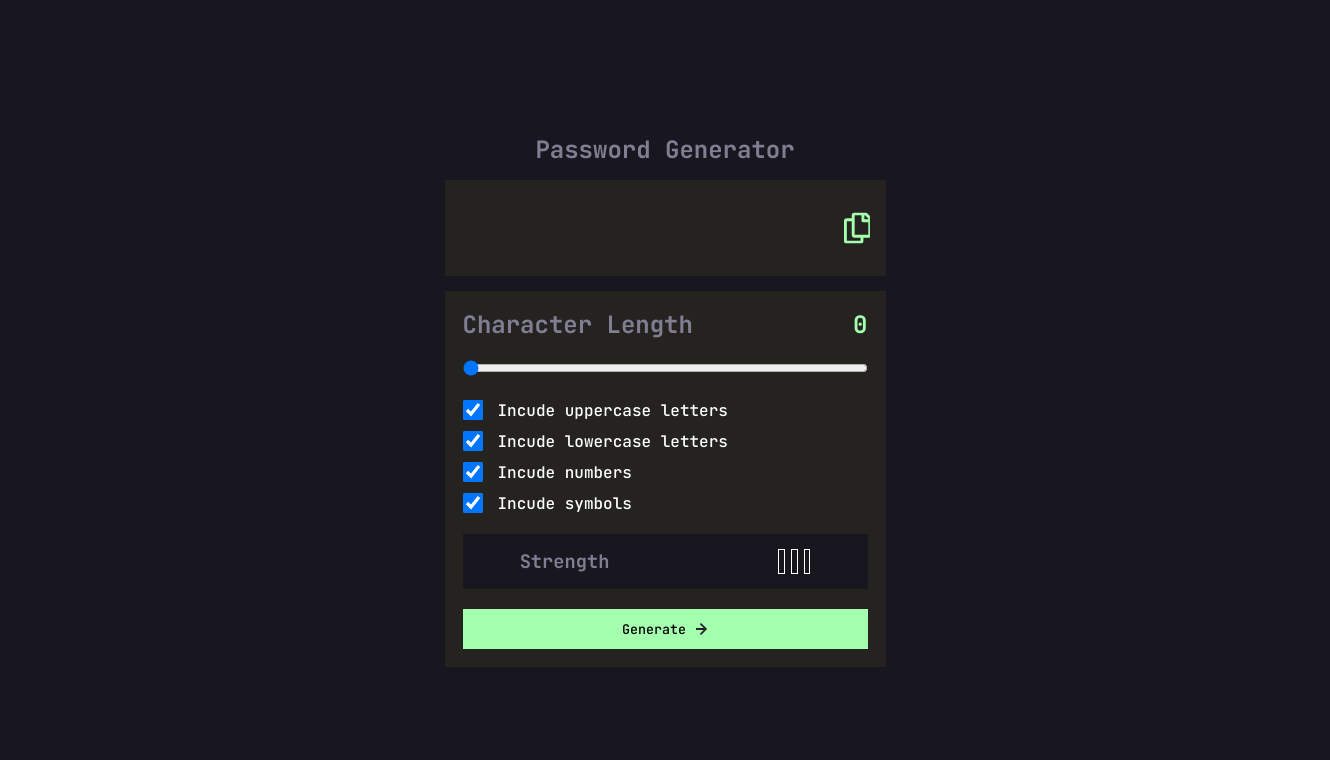
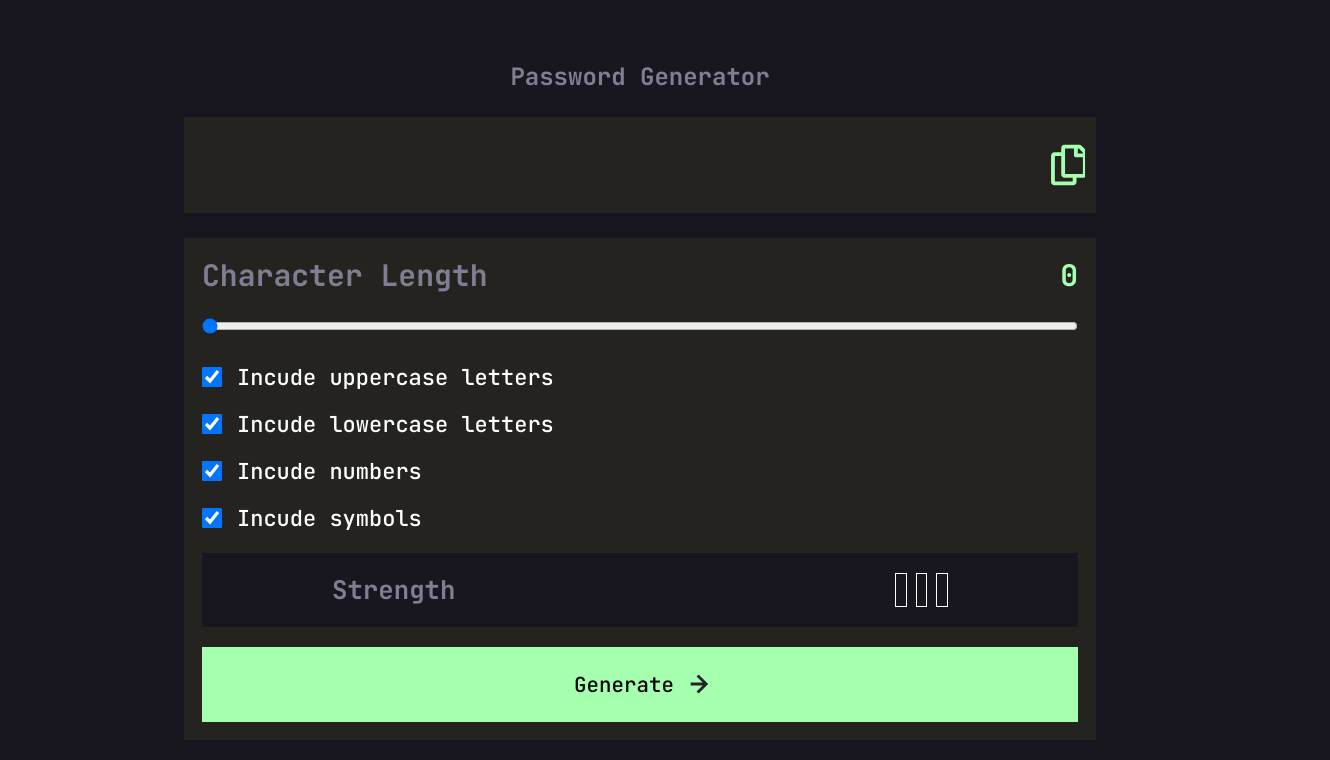
Before and after one commit to ggardin/pwgen, a SvelteKit app: page / in a window 1280 px wide. Shown: the top 760 px of the page, 1330 px wide, since content can reach past the window. Built offline with nearby package versions, Linux system fonts and the light colour scheme.

Commit message:
added media query related styles

```diff
--- a/src/lib/Button.svelte
+++ b/src/lib/Button.svelte
@@ -14,6 +14,16 @@
                 outline: none;
                 cursor: pointer;
                 transition: all .45s ease-in-out;
+                @include tablet{
+                    height: 50px;
+                    font-size: 1.15rem;
+                    gap: 13px;
+                }
+                @include laptop{
+                    height: 75px;
+                    font-size: 1.3rem;
+                    gap: 20px;
+                }
                 &:hover{
                     background-color: transparent;
                     color: $primaryColor;
@@ -21,6 +31,14 @@
 
                     svg{
                         stroke: $primaryColor;
+                    }
+                }
+                svg{
+                    @include tablet{
+                        transform: scale(1.3);
+                    }
+                    @include laptop{
+                        transform: scale(1.6);
                     }
                 }
             }
--- a/src/lib/CheckBox.svelte
+++ b/src/lib/CheckBox.svelte
@@ -34,6 +34,6 @@
 </style>
 
 <div class="filterBox">
-    <input type="checkbox" {id} {checked} on:click={dispatchCheck}>
+    <input type="checkbox" {id} {checked} on:click={() => dispatchCheck}>
     <label for="{id}">{text}</label>
 </div>
--- a/src/routes/+page.svelte
+++ b/src/routes/+page.svelte
@@ -97,7 +97,6 @@
         height: 100%;
         text-align: center;
         width: 100%;
-        padding: 25px;
         overflow: hidden;
 
         section {
@@ -110,6 +109,19 @@
             min-width: 300px;
             max-width: 500px;
             gap: 15px;
+            @include tablet{
+                min-width: 555px;
+                max-width: 725px;
+                gap: 25px;
+            }
+            @include laptop{
+                min-width: 725px;
+                max-width: 875px;
+            }
+            @include desktop{
+                min-width: 876px;
+                max-width: 1000px;
+            }
             .header {
                 display: flex;
                 justify-content: space-between;
@@ -117,8 +129,11 @@
                 padding: $primaryPadding;
                 background-color: $cardColor;
                 width: 100%;
+                @include tablet{
+                    height: 60px
+                }
                 input {
-                    width: 91%;
+                    width: 90%;
                     padding: 15px 13px;
                     background-color: transparent;
                     border: none;
@@ -126,10 +141,22 @@
                     color: white;
                     font-size: 1.4rem;
                     font-family: $primaryFont;
+                    @include tablet{
+                        width: 97%;
+                    }
+                    @include laptop{
+                        width: 100%;
+                    }
                 }
                 svg {
                     cursor: pointer;
                     transform: scale(1.3);
+                    @include tablet{
+                        transform: scale(1.5);
+                    }
+                    @include laptop{
+                        transform: scale(1.7);
+                    }
                 }
             }
             .settings {
@@ -139,6 +166,15 @@
                 gap: 20px;
                 background-color: $cardColor;
                 padding: $primaryPadding;
+                @include tablet{
+                    font-size: 17px;
+                }
+                @include laptop{
+                    font-size: 19px;
+                }
+                @include desktop{
+                    font-size: 22px;
+                }
             }
             .length {
                 display: flex;
@@ -146,6 +182,12 @@
                 width: 100%;
                 h1:last-of-type {
                     color: $primaryColor;
+                }
+                @include desktop{
+                    font-size: 1.24rem;
+                }
+                @include large{
+                    font-size: 1.4rem;
                 }
             }
             .range {
@@ -157,6 +199,12 @@
                         $primaryColor,
                         $primaryColor
                     );
+                    @include tablet{
+                        height: 15px;
+                    }
+                    @include laptop{
+                        height: 22px;
+                    }
 
                     &::-moz-range-thumb {
                         height: 20px;
@@ -166,6 +214,10 @@
                         cursor: ew-resize;
                         transition: background 0.4s ease-in-out;
                         background-size: 5% 100%;
+                        @include laptop{
+                            height: 23px;
+                            width: 23px;
+                        }
                         &:active {
                             background: black;
                         }
@@ -176,12 +228,24 @@
                 display: flex;
                 flex-direction: column;
                 gap: 10px;
+                @include tablet{
+                    gap: 15px;
+                }
+                @include laptop{
+                    gap: 18px;
+                }
             }
             .strength {
                 display: flex;
                 justify-content: space-around;
                 padding: 15px;
                 background-color: $bgColor;
+                @include tablet{
+                    padding: 18px;
+                }
+                @include laptop{
+                    padding: 20px;
+                }
                 h3:last-of-type {
                     &.Weak {
                         color: $dangerColor;
@@ -195,7 +259,10 @@
                 }
                 .color {
                     display: flex;
-                    gap: 6px;
+                    gap: 7px;
+                    @include tablet{
+                        gap: 9px;
+                    }
                     &.Weak {
                         span:first-child {
                             background-color: $dangerColor;
@@ -223,6 +290,12 @@
                     span {
                         border: 1px solid white;
                         padding: 0.15rem;
+                        @include tablet{
+                            padding: 0 .20rem;
+                        }
+                        @include laptop{
+                            padding: 0 .3rem;
+                        }
                     }
                 }
             }
--- /dev/null
+++ b/src/scss/utils/_breakpoints.scss
@@ -0,0 +1,5 @@
+
+$tablet: 768px;
+$laptop: 1024px;
+$desktop: 1200px;
+$large: 1440px;
--- a/src/scss/utils/_index.scss
+++ b/src/scss/utils/_index.scss
@@ -1,2 +1,4 @@
 @import "./variables",
-        "./placeholders"
+        "./placeholders",
+        "./mixins",
+        "./breakpoints"
--- /dev/null
+++ b/src/scss/utils/_mixins.scss
@@ -0,0 +1,24 @@
+@mixin tablet {
+    @media (min-width: $tablet) {
+        @content
+    }
+};
+
+@mixin laptop {
+    @media (min-width: $laptop) {
+        @content
+    }
+};
+
+@mixin desktop {
+    @media (min-width: $desktop) {
+        @content
+    }
+};
+
+
+@mixin large {
+    @media (min-width: $large) {
+        @content
+    }
+};
```
